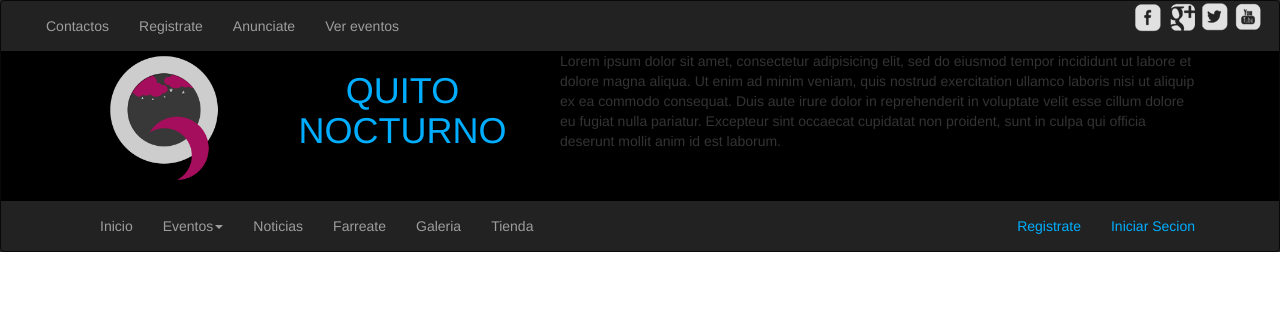
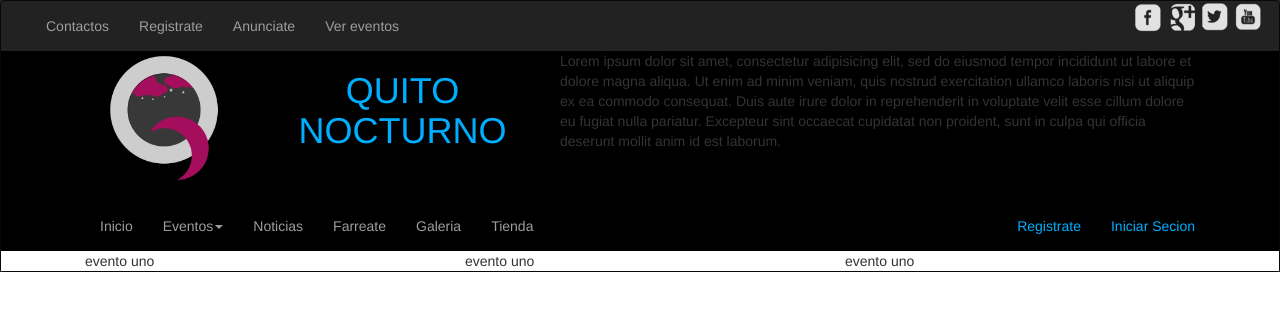
Before and after one commit to SYK360/QNT, a PHP site: page / in a window 1280 px wide. Shown: the top 311 px of the page. Run offline with PHP 8.4, Linux system fonts and the light colour scheme.

Commit message:
un poco de maquetacion de pruebas

```diff
--- a/css/estilos.css
+++ b/css/estilos.css
@@ -34,3 +34,7 @@
 background: #000000;
 
 }
+#eventos{
+
+background: white;
+}
--- a/index.html
+++ b/index.html
@@ -2,7 +2,7 @@
 <head>
 	<meta charset="UTF-8">
 
-	<title>Quito Nocturnov permisos</title>
+	<title>Quito Nocturno</title>
 
 	<meta name="viewport" content="width=device-width, initial-scale=1, maximum-scale=1, user-scalable=no">
   <link rel="stylesheet" type="text/css" href="css/bootstrap.min.css">
@@ -69,7 +69,8 @@
     </div>
   </div>
 </div>
-</div>
+
+
 
 
   <div class="container">
@@ -112,6 +113,23 @@
   </div><!-- /.container-fluid -->
 </nav>
 
+<div id="eventos">
+<div class="row" >
+<div class="container">
+  <div class="col-md-4">
+    evento uno
+  </div>
+  <div class="col-md-4">
+    evento uno
+  </div>
+  <div class="col-md-4">
+    evento uno
+  </div>
+</div>
+</div>
+
+</div>
+
  </header>
 </body>
 </html>
```
